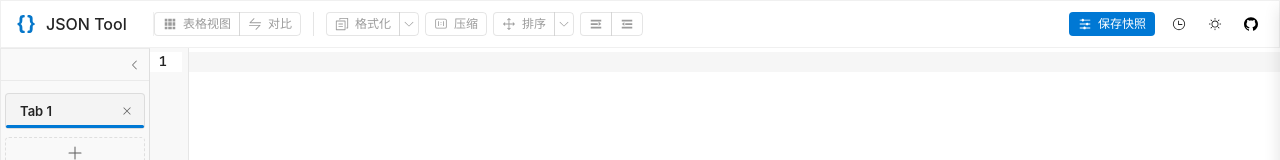
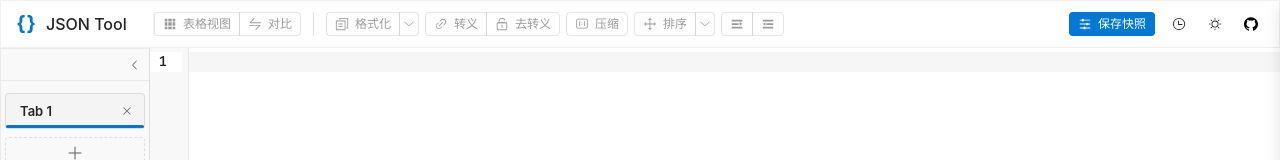
Before and after one commit to liu7say/JSONTool, a Vue app: page / in a window 1280 px wide. Shown: the top 160 px of the page. Built offline with nearby package versions, Linux system fonts and the light colour scheme.

Commit message:
添加转义功能

```diff
--- a/src/App.vue
+++ b/src/App.vue
@@ -28,6 +28,8 @@ import {
 	Check,
 	Expand,
 	Fold,
+	Link,
+	Unlock,
 } from '@element-plus/icons-vue';
 
 // 状态管理 stores
@@ -198,6 +200,8 @@ const setFormatIndent = (indent) => {
 	showFormatMenu.value = false;
 };
 const triggerCompact = () => jsonEditorRef.value?.applyCompact();
+const triggerEscape = () => jsonEditorRef.value?.applyEscape();
+const triggerUnescape = () => jsonEditorRef.value?.applyUnescape();
 
 const triggerSort = () => {
 	jsonEditorRef.value?.applySort({
@@ -521,6 +525,24 @@ const handleThemeToggle = (event) => {
 								size="small"
 								type="subtle"
 								:disabled="!String(activeTab.doc.sourceText || '').trim()"
+								@click="triggerEscape"
+								title="将内容转义为 JSON 字符串">
+								<component :is="Link" style="width: 14px" /> 转义
+							</FButton>
+							<FButton
+								size="small"
+								type="subtle"
+								:disabled="!String(activeTab.doc.sourceText || '').trim()"
+								@click="triggerUnescape"
+								title="去除 JSON 字符串转义">
+								<component :is="Unlock" style="width: 14px" /> 去转义
+							</FButton>
+						</div>
+						<div class="f-button-group">
+							<FButton
+								size="small"
+								type="subtle"
+								:disabled="!String(activeTab.doc.sourceText || '').trim()"
 								@click="triggerCompact"
 								title="Compact">
 								<component :is="ScaleToOriginal" style="width: 14px" /> 压缩
--- a/src/components/JsonEditor.vue
+++ b/src/components/JsonEditor.vue
@@ -231,6 +231,62 @@ const applyCompact = () => {
 	}
 };
 
+/**
+ * 转义 JSON
+ * 将 JSON 对象转换为转义后的字符串格式
+ */
+const applyEscape = () => {
+	const sourceText = props.doc.sourceText || '';
+	if (!sourceText.trim()) return;
+
+	// 将整个内容作为字符串进行 JSON 序列化（会自动添加双引号和转义）
+	const escaped = JSON.stringify(sourceText);
+	emit('update:doc', escaped);
+
+	// 处理对比文档
+	if (props.viewMode === 'diff' && localCompareContent.value) {
+		localCompareContent.value = JSON.stringify(localCompareContent.value);
+	}
+};
+
+/**
+ * 去除转义
+ * 将转义过的 JSON 字符串还原为正常格式
+ */
+const applyUnescape = () => {
+	const sourceText = props.doc.sourceText || '';
+	if (!sourceText.trim()) return;
+
+	try {
+		// 尝试解析转义的字符串
+		const unescaped = JSON.parse(sourceText);
+		// 如果解析结果是字符串，直接使用；否则格式化为 JSON
+		if (typeof unescaped === 'string') {
+			emit('update:doc', unescaped);
+		} else {
+			// 如果是对象/数组，格式化输出
+			emit('update:doc', JSON.stringify(unescaped, null, 2));
+		}
+	} catch {
+		// 解析失败，不做任何操作
+		return;
+	}
+
+	// 处理对比文档
+	if (props.viewMode === 'diff' && localCompareContent.value) {
+		try {
+			const unescaped = JSON.parse(localCompareContent.value);
+			if (typeof unescaped === 'string') {
+				localCompareContent.value = unescaped;
+			} else {
+				localCompareContent.value = JSON.stringify(unescaped, null, 2);
+			}
+		} catch {
+			// 解析失败，不做任何操作
+		}
+	}
+};
+
 const applySort = (options = {}) => {
 	if (isSorting.value) return;
 	isSorting.value = true;
@@ -286,6 +342,8 @@ const nextDiff = () => {
 defineExpose({
 	applyFormat,
 	applyCompact,
+	applyEscape,
+	applyUnescape,
 	applySort,
 	toggleTableMode,
 	toggleDiffMode,
```
